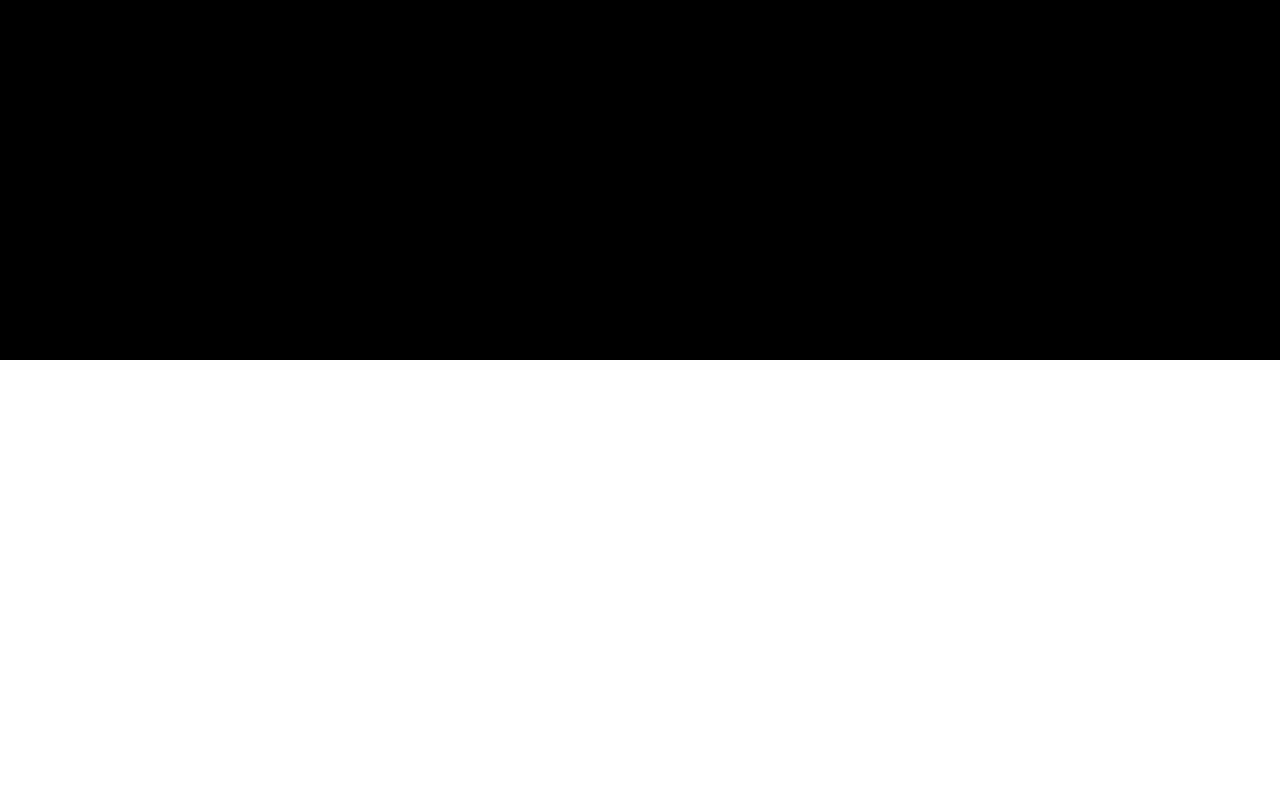
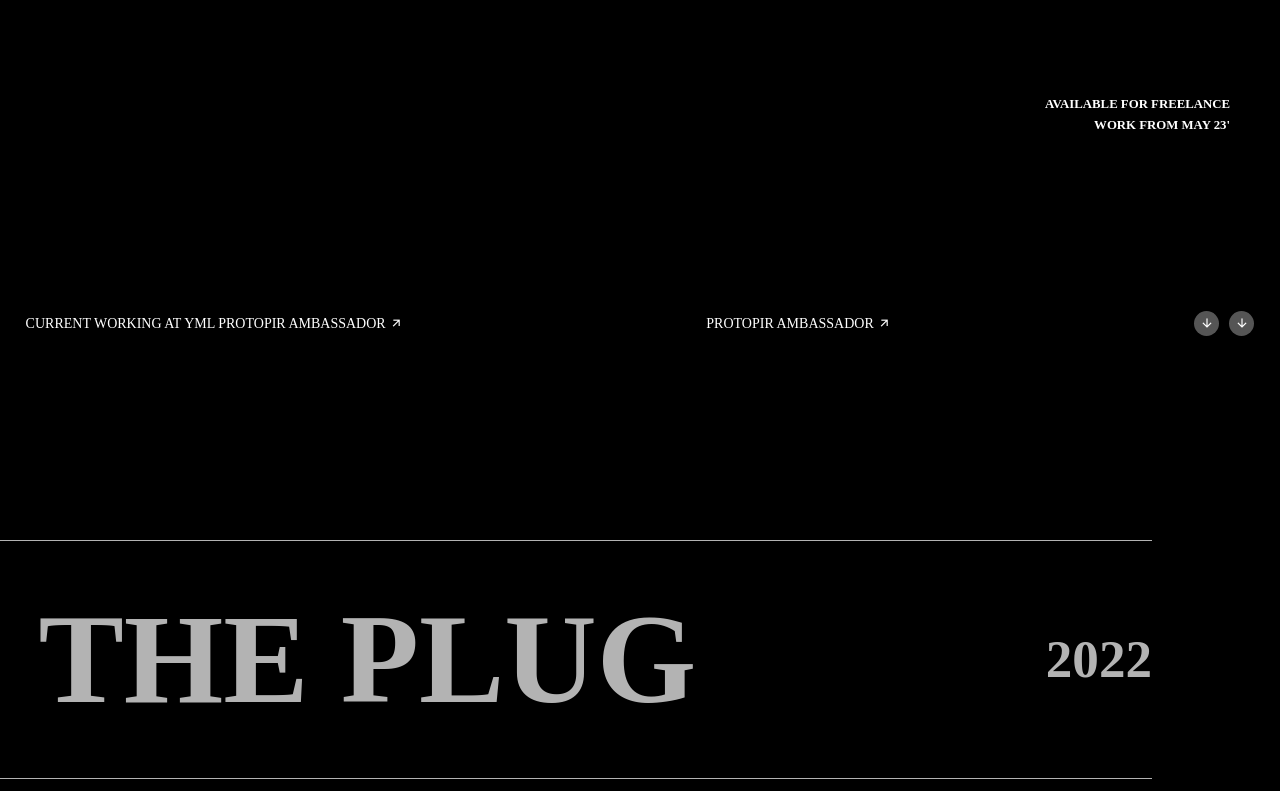
Before and after one commit to Abhi96515/modern-project-1, a plain HTML site: page index.html in a window 1280 px wide. Shown: the part 440-1231 px from the top of the page. Before the commit the page ends 800 px from the top, so only its background shows below. Drawn offline with nearby package versions, Linux system fonts and the light colour scheme.

Commit message:
added second page

```diff
--- a/index.html
+++ b/index.html
@@ -4,6 +4,7 @@
     <meta charset="UTF-8">
     <meta name="viewport" content="width=device-width, initial-scale=1.0">
     <title>Document</title>
+    <link href="https://cdn.jsdelivr.net/npm/remixicon@3.5.0/fonts/remixicon.css" rel="stylesheet">
     <link rel="stylesheet" href="style.css">
 </head>
 <body>
@@ -20,6 +21,32 @@
                     <h1 class="second1">Designer</h1>
                      <h5>based in toronto</h5>
                 </div>
+                <div id="chotieheading">
+                    <h5>AVAILABLE FOR FREELANCE</h5>
+                    <h5>WORK FROM MAY 23'</h5>
+                </div>
+            </div>
+            <div id="herofooter">
+                <a href=" ">current working at yml protopir ambassador <i class="ri-arrow-right-up-line"></i></a>
+                <a href="">protopir ambassador <i class="ri-arrow-right-up-line"></i></a>
+                <div id="doublecircle">
+                    <div class="circle"><i class="ri-arrow-down-line"></i></div>
+                    <div class="circle"><i class="ri-arrow-down-line"></i></div>
+                </div>
+            </div>
+        </div>
+        <div id="second">
+            <div class="elem">
+                <h1>the plug</h1>
+                <h5>2022</h5>
+            </div>
+            <div class="elem">
+                <h1>ixperience</h1>
+                <h5>2022</h5>
+            </div>
+            <div class="elem">
+                <h1>hudu</h1>
+                <h5>2021</h5>
             </div>
         </div>
     </div>
--- a/style.css
+++ b/style.css
@@ -3,6 +3,7 @@
     padding: 0;
     box-sizing: border-box;
     font-family: "General Sans";
+    color: white;
 }
 
 body,main{
@@ -34,7 +35,7 @@ body,main{
 }
 #heading{
     font-family: "General Sans Medium";
-    margin-top: 60px;
+    margin-top: 100px;
 }
 #heading h1{
     opacity: .6;
@@ -42,6 +43,7 @@ body,main{
     padding-left: 30px;
     line-height: 1;
     text-transform: uppercase;
+    font-weight: 900;
 }
 #heading .second1{
     margin-left: 230px;
@@ -54,3 +56,68 @@ body,main{
     font-size: 17px;
     text-transform: uppercase;
 }
+
+#chotieheading{
+    margin-top: 100px;
+    padding-right: 50px;
+}
+#chotieheading h5{
+    margin-top: .5vw;
+    text-align: right;
+    font-size: 1vw;
+}
+#herofooter{
+    font-size: 14px;
+    font-weight: 500;
+    padding: 0 2vw;
+    width: 100%;
+    position: absolute;
+    bottom: 3%;
+    display: flex ;
+    align-items: center;
+    justify-content: space-between;
+
+}
+#herofooter a{
+    color: white;
+    text-decoration: none;
+    text-transform: uppercase;
+}
+#herofooter #doublecircle{
+   display: flex;
+   gap: 10px;
+}
+
+#herofooter .circle{
+    display: flex;
+    align-items: center;
+    justify-content: center;
+   height: 25px;
+   width: 25px;
+   border-radius: 50%;
+   background-color: #555;
+}
+#second{
+    background-color: black;
+    padding-right: 10vw;
+    color: #fff;
+    height: 100vh;
+    width: 100%;
+    padding-top: 180px;
+}
+
+.elem{
+    display: flex;
+    align-items: center;
+    justify-content: space-between;
+    width: 100%;
+    padding: 3.5vw 3vw;
+    border-top: 1px solid #fff;
+    padding-right: 0;
+}
+
+.elem{
+    text-transform: uppercase;
+    font-size: 5vw;
+    opacity: .7;
+}
```
